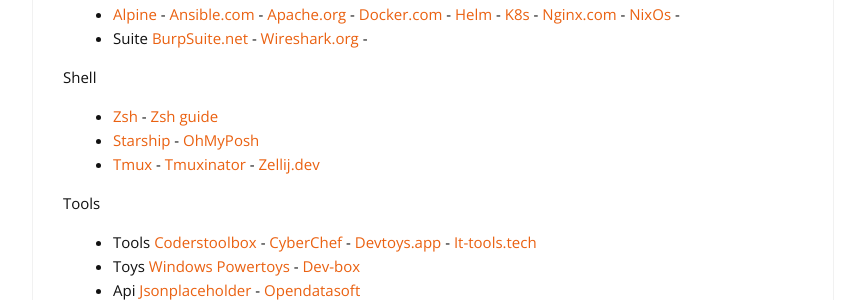
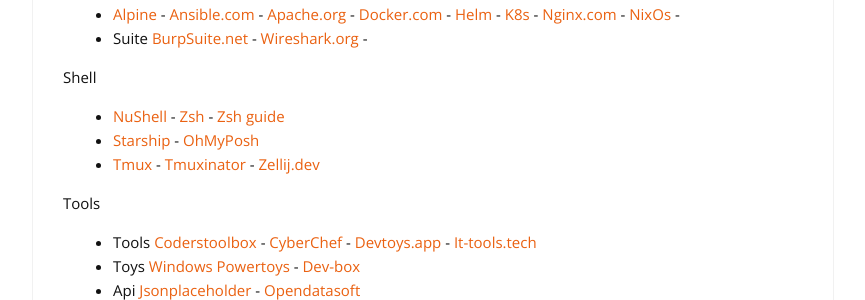
Before and after one commit to cylmat/cylmat.github.io, a Jekyll site: the page built from _pages/USEFUL.md, in a window 1280 px wide and 900 px high, scrolled down 2350 px. Shown: the part 288-588 px from the top of the window, without its empty margins (207-1072 px from the left). Built offline with Jekyll 4.4.1, drawn with Linux system fonts in a browser that asks for light colours; nearby versions of some CDN libraries.

Commit message:
Update USEFUL.md

```diff
--- a/_pages/USEFUL.md
+++ b/_pages/USEFUL.md
@@ -112,7 +112,7 @@
 * Suite [BurpSuite.net](https://portswigger.net/burp) - [Wireshark.org](https://www.wireshark.org) -
 
 Shell
-* [Zsh](https://zsh.sourceforge.io/Doc) - [Zsh guide](https://zsh.sourceforge.io/Guide)
+* [NuShell](https://nushell.sh) - [Zsh](https://zsh.sourceforge.io/Doc) - [Zsh guide](https://zsh.sourceforge.io/Guide)
 * [Starship](https://starship.rs) - [OhMyPosh](https://ohmyposh.dev)
 * [Tmux](https://doc.ubuntu-fr.org/tmux) - [Tmuxinator](https://github.com/tmuxinator/tmuxinator) - [Zellij.dev](https://zellij.dev)
 
```
